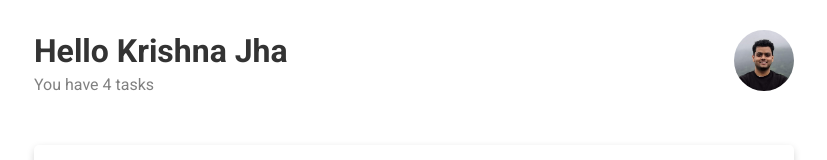
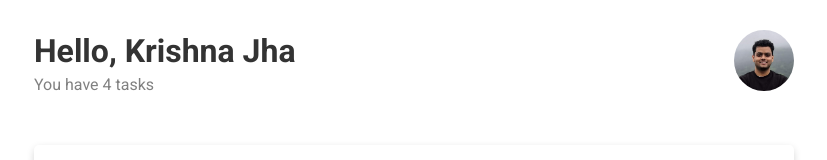
Before and after one commit to Krishnajha25/todo-app-richpanel, a React (Create React App) app: page / in a window 1280 px wide. Shown: the top 160 px of the page, without its empty margins (226-1053 px from the left). Built offline with nearby package versions, Linux system fonts and the light colour scheme.

Commit message:
New chnages

```diff
--- a/src/Components/Header/Header.js
+++ b/src/Components/Header/Header.js
@@ -8,7 +8,7 @@ function Header() {
     return (
         <div className="header__container">
             <div className="username__tasks">
-                <h1>Hello Krishna Jha</h1>
+                <h1>Hello, Krishna Jha</h1>
                 <p>You have 4 tasks</p>
             </div>
             <div className="user__profile">
```
